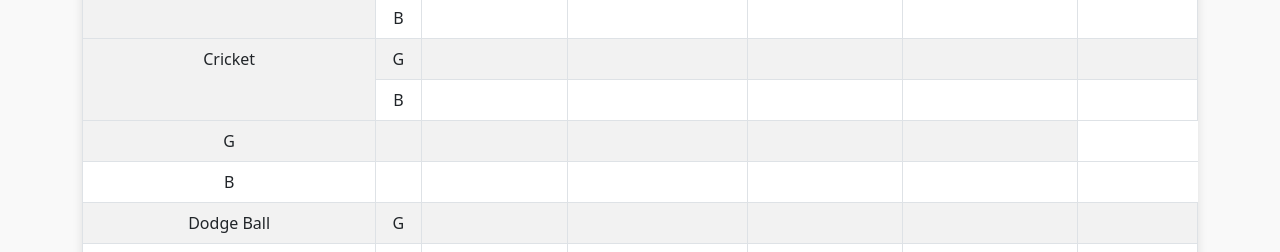
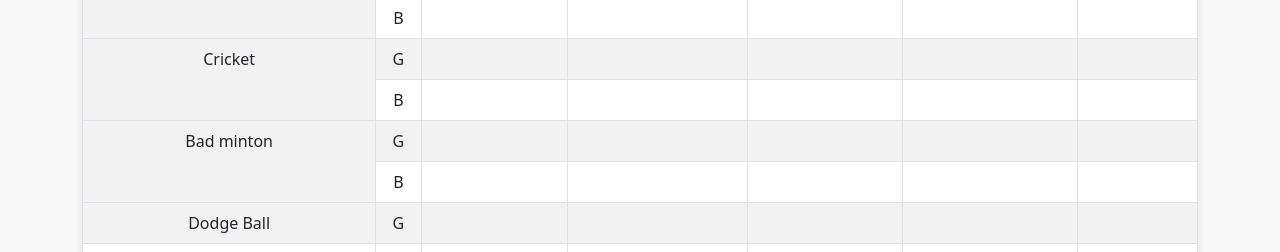
Before and after one commit to Swapnillade13/gc_sport_events, a plain HTML site: page index.html in a window 1280 px wide. Shown: the part 1202-1454 px from the top of the page. Drawn offline with nearby package versions, Linux system fonts and the light colour scheme.

Commit message:
correction code

```diff
--- a/index.html
+++ b/index.html
@@ -285,6 +285,7 @@
 
           <!-- Badminton -->
           <tr>
+            <td rowspan="2">Bad minton</td>
             <td>G</td>
             <td></td>
             <td></td>
```
